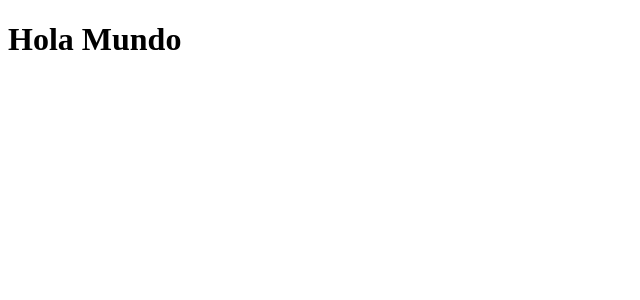
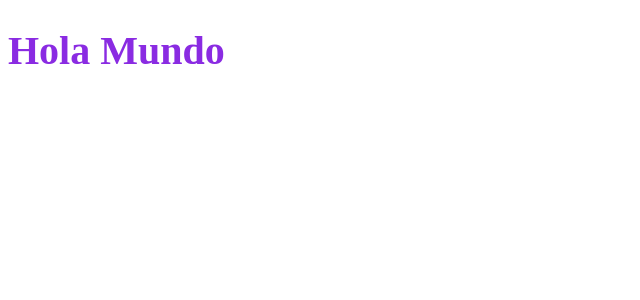
Before and after one commit to sergiovalbuena/conf-react, a React app: page / in a window 1280 px wide. Shown: the top 300 px of the page, without its empty margins (0-640 px from the left). Built offline with nearby package versions, Linux system fonts and the light colour scheme.

Commit message:
css-loader mini-css added to webconfig

```diff
--- a/package.json
+++ b/package.json
@@ -22,6 +22,8 @@
     "react-dom": "^17.0.2"
   },
   "devDependencies": {
+    "css-loader": "^6.2.0",
+    "mini-css-extract-plugin": "^2.1.0",
     "webpack": "^5.45.1",
     "webpack-cli": "^4.7.2",
     "webpack-dev-server": "^3.11.2"
--- a/src/components/App.jsx
+++ b/src/components/App.jsx
@@ -1,4 +1,5 @@
 import  React from 'react';
+import '../styles/components/app.css'
 
 const App = () => <h1>Hola Mundo</h1>
 
--- /dev/null
+++ b/src/styles/components/app.css
@@ -0,0 +1,4 @@
+h1 {
+  font-size: 40px;
+  color: blueviolet;
+}
--- a/webpack.config.js
+++ b/webpack.config.js
@@ -1,5 +1,6 @@
 const path = require('path');
 const HtmlWebpackPlugin = require('html-webpack-plugin');
+const MiniCssExtractPlugin = require('mini-css-extract-plugin');
 
 module.exports = {
     entry: './src/index.js',
@@ -26,6 +27,15 @@
                         loader: 'html-loader'
                     }
                 ]
+            },
+            {
+                test: /\.css$/,
+                use: [
+                    {
+                        loader: MiniCssExtractPlugin.loader,
+                    },
+                    'css-loader'
+                ]
             }
         ]
     },
@@ -34,6 +44,9 @@
             template: './public/index.html',
             filename: './index.html'
         }),
+        new MiniCssExtractPlugin({
+            filename: 'assets/[name].css',
+        })
     ],
     devServer: {
         contentBase: path.join(__dirname, 'dist'),
```
Also changed, not shown: 1 other file (tests, documents, lock files or other folders).
